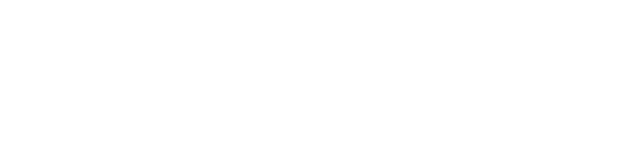
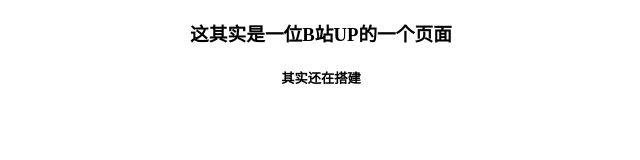
Before and after one commit to AA183214/AA183214.github.io, a plain HTML site: page index.html in a window 1280 px wide. Shown: the whole page, without its empty margins (319-959 px from the left). Drawn offline with Linux system fonts and the light colour scheme.

Commit message:
Update index.html

```diff
--- a/index.html
+++ b/index.html
@@ -5,7 +5,7 @@
 <title>未响应</title>
 </head>
 <body>
-
-
+    <h3 style="text-align:center;">这其实是一位B站UP的一个页面</h3>
+    <h5 style="text-align:center;">其实还在搭建</h5>
 </body>
 </html>
```
